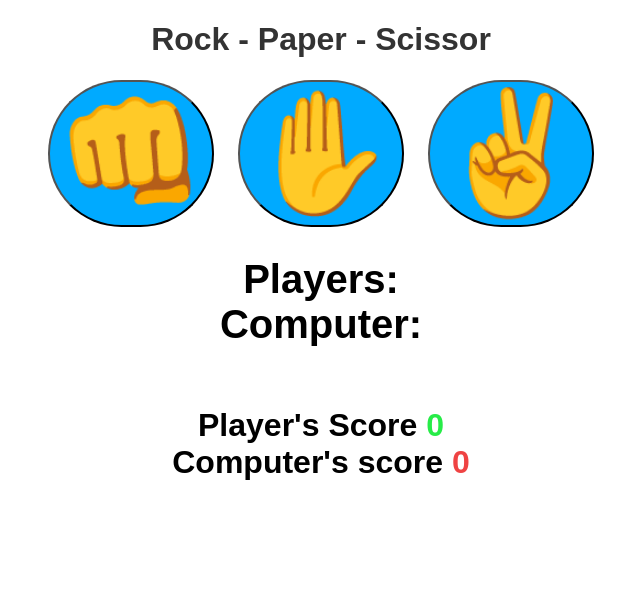
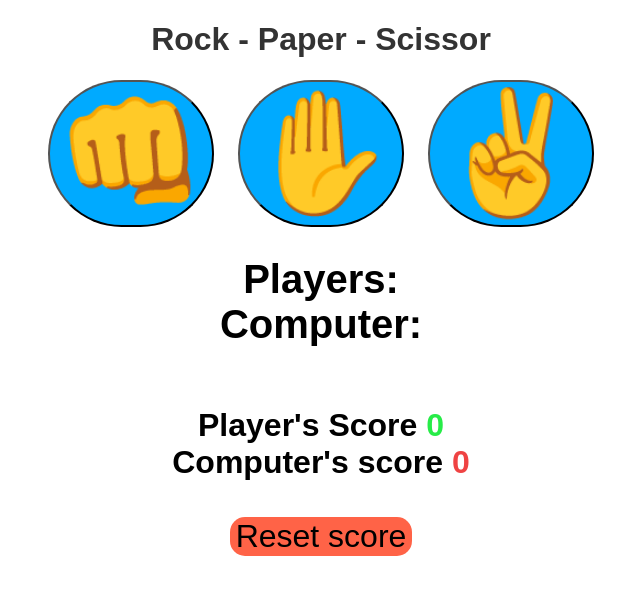
Before and after one commit to lucasmrbarros/RPS, a plain HTML site: page index.html in a window 1280 px wide. Shown: the whole page, without its empty margins (319-959 px from the left). Drawn offline with Linux system fonts and the light colour scheme.

Commit message:
Add reset score functionality and style for score reset button

```diff
--- a/index.html
+++ b/index.html
@@ -23,7 +23,9 @@
         <div class="scoreDisplay">Computer's score
             <span id="computerScoreDisplay">0</span>
         </div>
-
+        <br>
+        <br>
+        <button id="resetScore" onclick="resetScore()">Reset score</button>
         <script src="index.js"></script>
     </body>
 </html>
--- a/index.js
+++ b/index.js
@@ -14,6 +14,15 @@ function cleanUp(){
     playerDisplay.textContent = "Players: ";
     computerDisplay.textContent = "Computer: ";
     resultDisplay.textContent = "";
+}
+
+function resetScore(){
+    playerScore = 0;
+    computerScore = 0;
+
+    cleanUp();
+    playerScoreDisplay.textContent = `${playerScore}`;
+    computerScoreDisplay.textContent = `${computerScore}`;
 }
 
 function playerWin(){
--- a/styles.css
+++ b/styles.css
@@ -50,3 +50,13 @@ h1{
 .scoreDisplay{
     font-size: 2rem;
 }
+
+#resetScore{
+    font-size: 2rem;
+    background-color: tomato;
+    border: none;
+    border-radius: 15px;
+    margin: 0 10px;
+    cursor: pointer;
+    transition: background-color 0.5s ease;
+}
```
